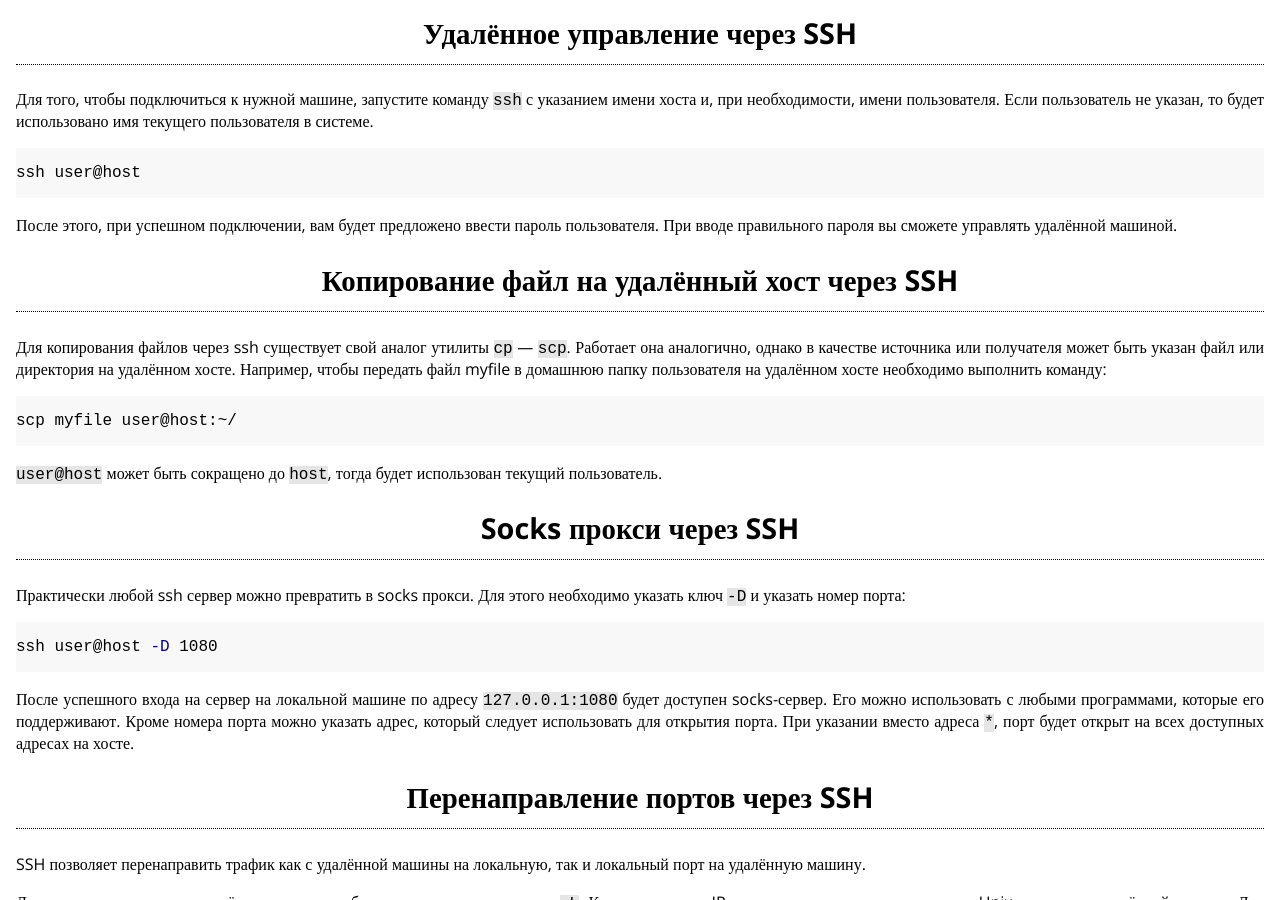
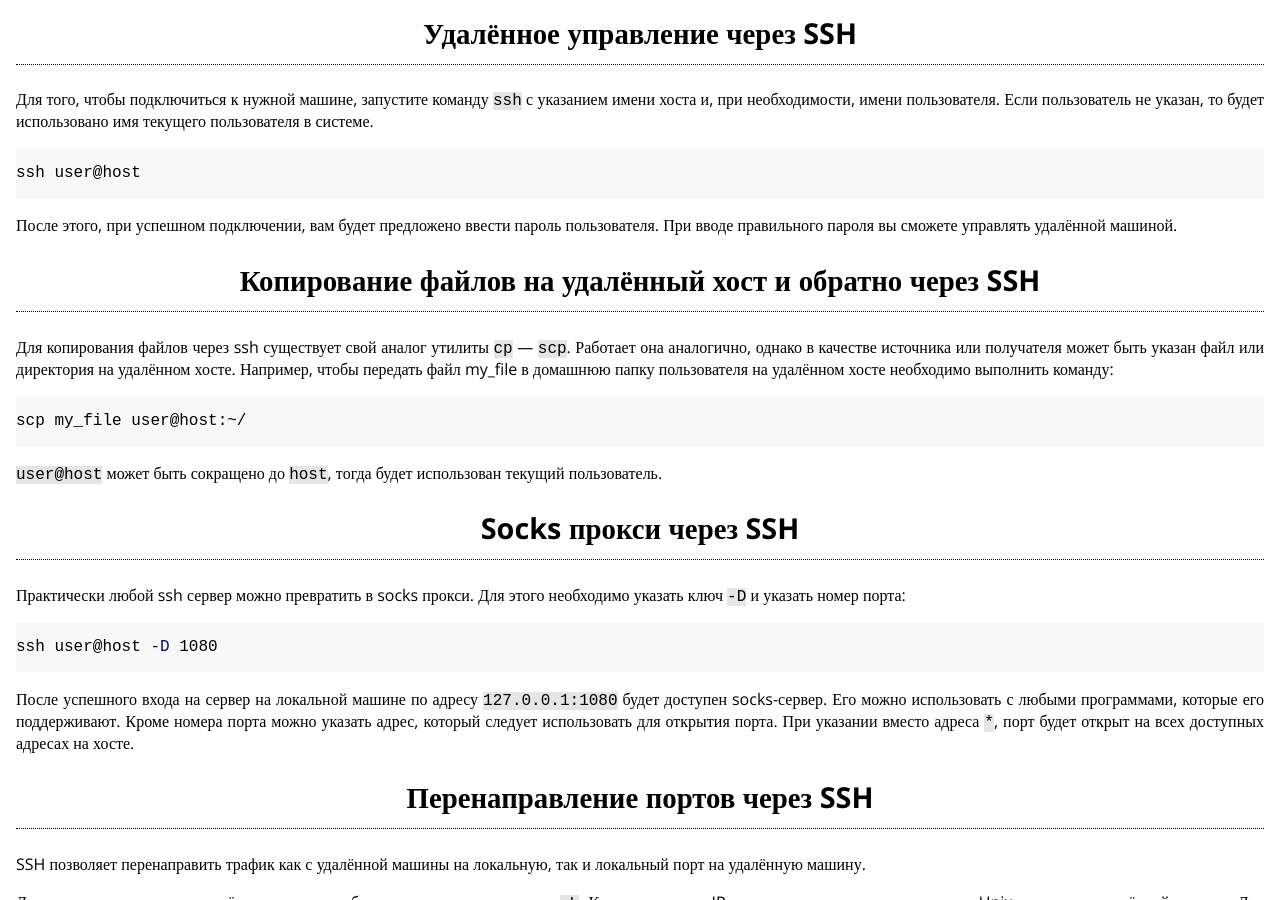
Before and after one commit to fsa/site, a Jekyll site: the page built from _posts/2024-03-17-ssh.md, in a window 1280 px wide and 900 px high, scrolled down 1485 px. Built offline with Jekyll 4.4.1, drawn with Linux system fonts in a browser that asks for light colours.

Commit message:
Мелкая правка

````diff
--- a/_posts/2024-03-17-ssh.md
+++ b/_posts/2024-03-17-ssh.md
@@ -56,12 +56,12 @@ ssh user@host
 
 После этого, при успешном подключении, вам будет предложено ввести пароль пользователя. При вводе правильного пароля вы сможете управлять удалённой машиной.
 
-## Копирование файл на удалённый хост через SSH
+## Копирование файлов на удалённый хост и обратно через SSH
 
-Для копирования файлов через ssh существует свой аналог утилиты `cp` — `scp`. Работает она аналогично, однако в качестве источника или получателя может быть указан файл или директория на удалённом хосте. Например, чтобы передать файл myfile в домашнюю папку пользователя на удалённом хосте необходимо выполнить команду:
+Для копирования файлов через ssh существует свой аналог утилиты `cp` — `scp`. Работает она аналогично, однако в качестве источника или получателя может быть указан файл или директория на удалённом хосте. Например, чтобы передать файл my_file в домашнюю папку пользователя на удалённом хосте необходимо выполнить команду:
 
 ```bash
-scp myfile user@host:~/
+scp my_file user@host:~/
 ```
 
 `user@host` может быть сокращено до `host`, тогда будет использован текущий пользователь.
````
